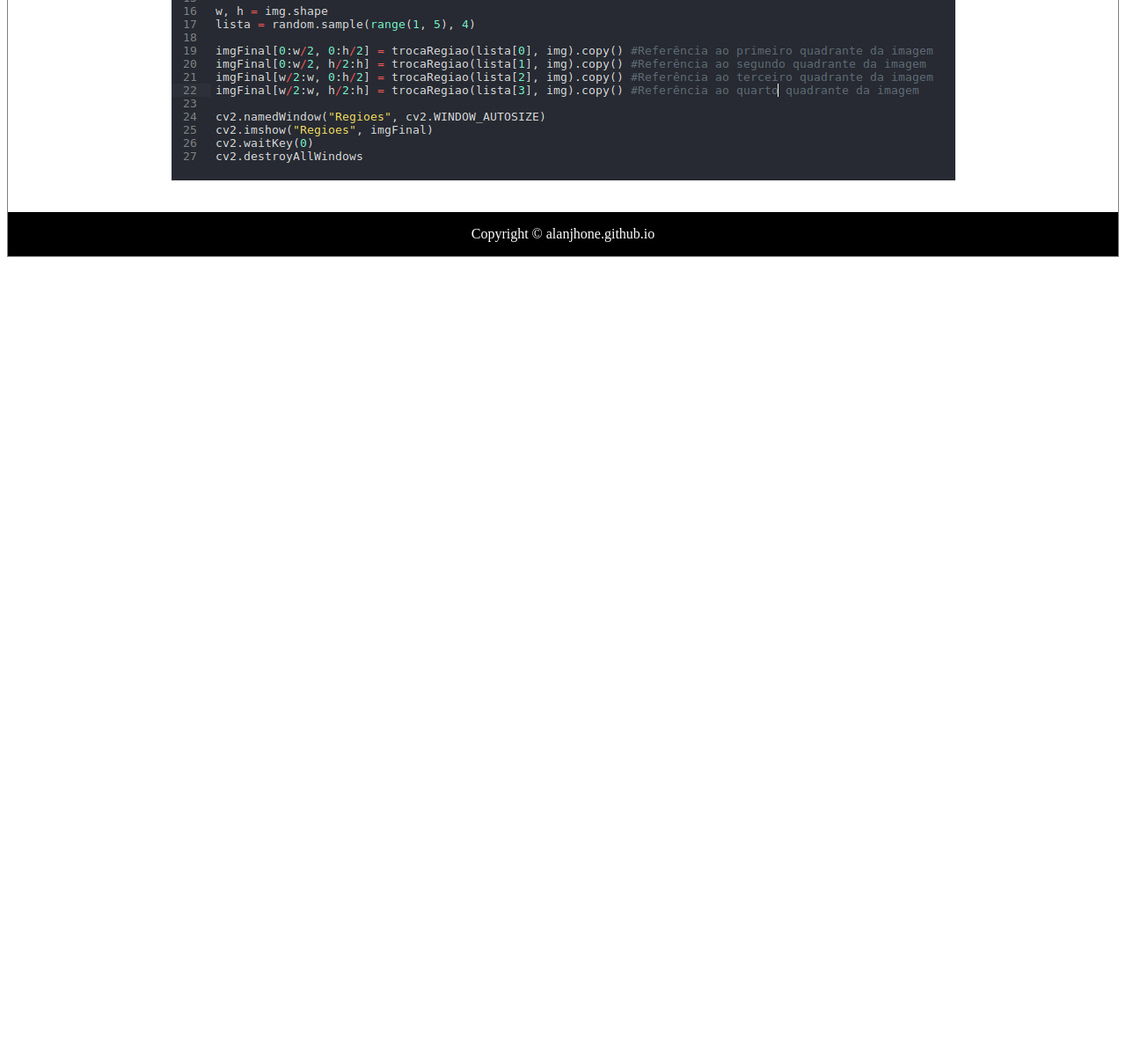
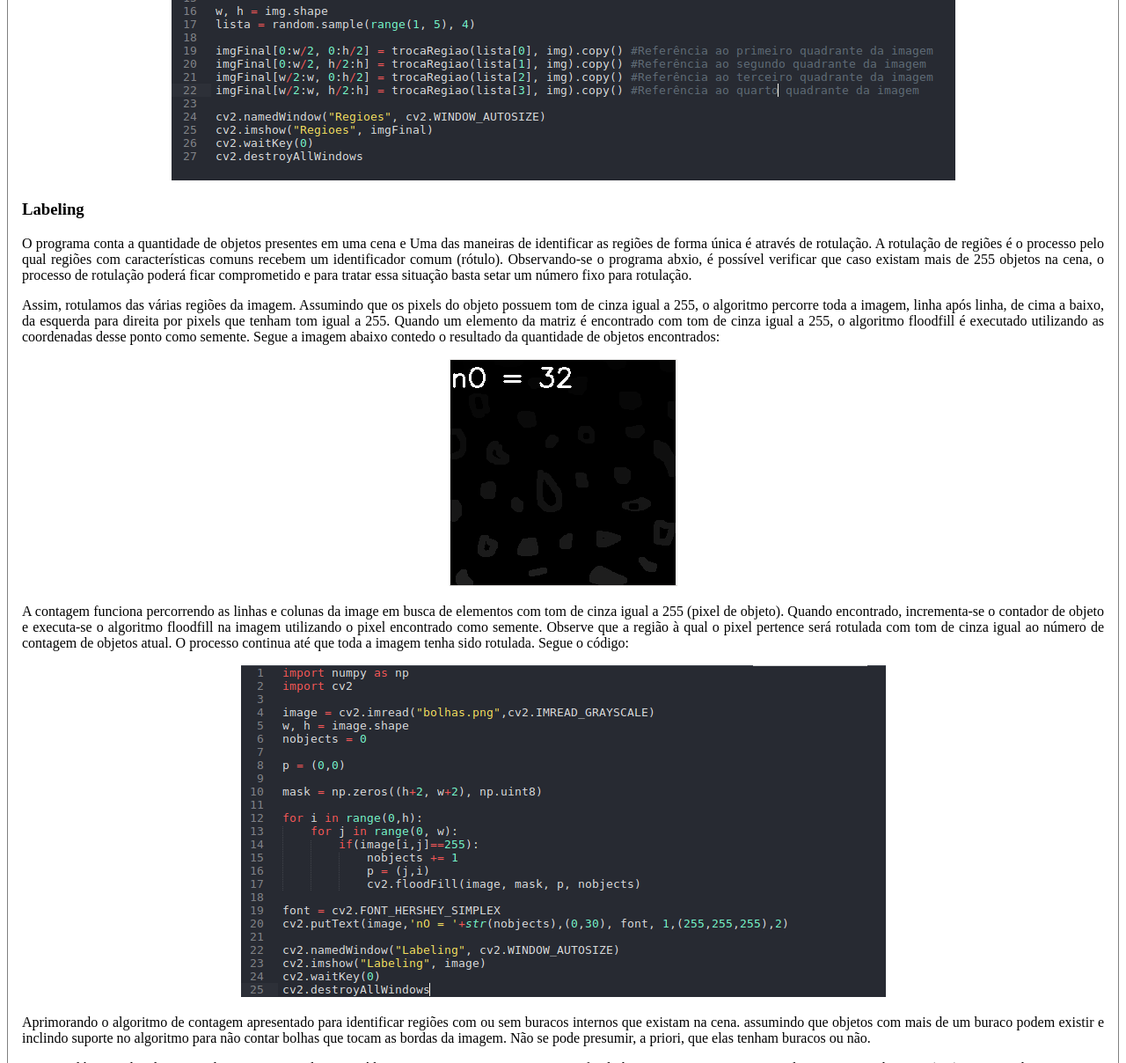
Before and after one commit to alanjhone/alanjhone.github.io, a plain HTML site: page pages/pdi/pdi.html in a window 1280 px wide. Shown: the part 1592-2800 px from the top of the page at 88% size. Before the commit the page ends 1892 px from the top, so only its background shows below. Drawn offline with Linux system fonts and the light colour scheme.

Commit message:
index pdi

```diff
--- a/pages/pdi/pdi.html
+++ b/pages/pdi/pdi.html
@@ -3,6 +3,11 @@
   <head>
     <link rel="stylesheet" type="text/css" href="../../webapp/css/style.css">
     <meta charset="UTF-8">
+    <style>
+      p{
+        text-align: justify;
+      }
+    </style>
   </head>
   <body>
     <div class="container">
@@ -38,6 +43,21 @@
         <p style="text-align: center"><img src="../../webapp/imgs/trocaregioes.png"></p>
         <p>Segue abixo o código escrito na linguagem python (cv2)</p>
         <p style="text-align: center"><img src="../../webapp/imgs/code-trocaregioes.png"></p>
+
+        <h3>Labeling</h3>
+        <p>O programa conta a quantidade de objetos presentes em uma cena e Uma das maneiras de identificar as regiões de forma única é através de rotulação. A rotulação de regiões é o processo pelo qual regiões com características comuns recebem um identificador comum (rótulo). Observando-se o programa abxio, é possível verificar que caso existam mais de 255 objetos na cena, o processo de rotulação poderá ficar comprometido e para tratar essa situação basta setar um número fixo para rotulação. </p>
+
+        <p>Assim, rotulamos das várias regiões da imagem. Assumindo que os pixels do objeto possuem tom de cinza igual a 255, o algoritmo percorre toda a imagem, linha após linha, de cima a baixo, da esquerda para direita por pixels que tenham tom igual a 255. Quando um elemento da matriz é encontrado com tom de cinza igual a 255, o algoritmo floodfill é executado utilizando as coordenadas desse ponto como semente. Segue a imagem abaixo contedo o resultado da quantidade de objetos encontrados: </p>
+        <p style="text-align: center"><img src="../../webapp/imgs/labeling1.png"></p>
+        <p>A contagem funciona percorrendo as linhas e colunas da image em busca de elementos com tom de cinza igual a 255 (pixel de objeto). Quando encontrado, incrementa-se o contador de objeto e executa-se o algoritmo floodfill na imagem utilizando o pixel encontrado como semente. Observe que a região à qual o pixel pertence será rotulada com tom de cinza igual ao número de contagem de objetos atual. O processo continua até que toda a imagem tenha sido rotulada. Segue o código:</p>
+        <p style="text-align: center"><img src="../../webapp/imgs/code-labeling.png"></p>
+
+        <p>Aprimorando o algoritmo de contagem apresentado para identificar regiões com ou sem buracos internos que existam na cena. assumindo que objetos com mais de um buraco podem existir e inclindo suporte no algoritmo para não contar bolhas que tocam as bordas da imagem. Não se pode presumir, a priori, que elas tenham buracos ou não. </p>
+
+        <p>Assim, a lógica utilizada para realizar esses procedimentos é basicamente criar uma mascara com fundo branco, pegar a imagem orinal e capiturar os buracos ("0"), em seguida retiramos as bordas da imagem original e por fim, o algoritmo flodFill para contarmos a quantidade de objetos com buracos (na mascara) e sem buracos. O efeito é ilustrado na figura.</p>
+        <p style="text-align: center"><img src="../../webapp/imgs/labeling2.png"> <img src="../../webapp/imgs/labeling3.png"> <img src="../../webapp/imgs/labeling4.png"></p>
+        <p style="text-align: center"><img src="../../webapp/imgs/code-labelingt-functions.png"> <img src="../../webapp/imgs/code-labelingt.png"></p>
+
       </article>
 
       <footer>Copyright &copy; alanjhone.github.io</footer>
```
Also changed, not shown: webapp/imgs/code-labeling.png (added), webapp/imgs/code-labelingt-functions.png (added), webapp/imgs/code-labelingt.png (added), webapp/imgs/labeling1.png (added), webapp/imgs/labeling2.png (added), webapp/imgs/labeling3.png (added), webapp/imgs/labeling4.png (added).
